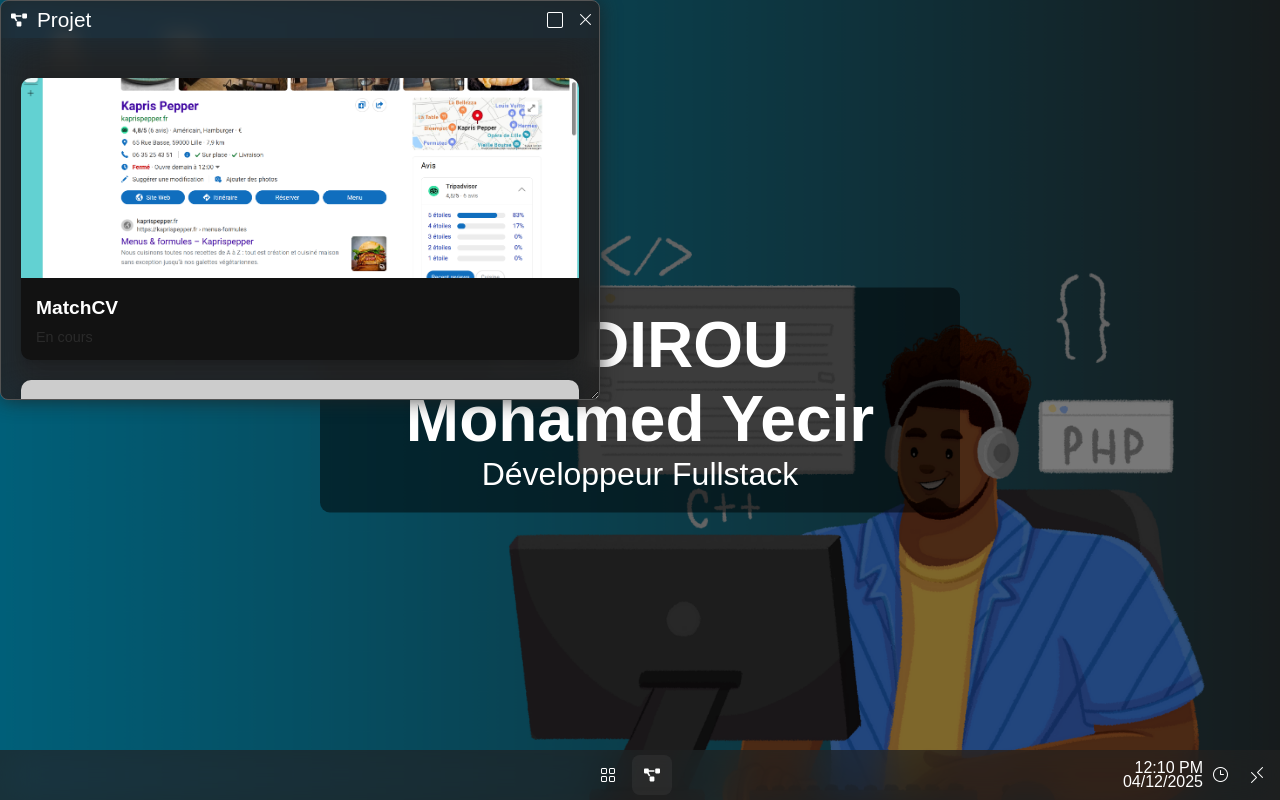
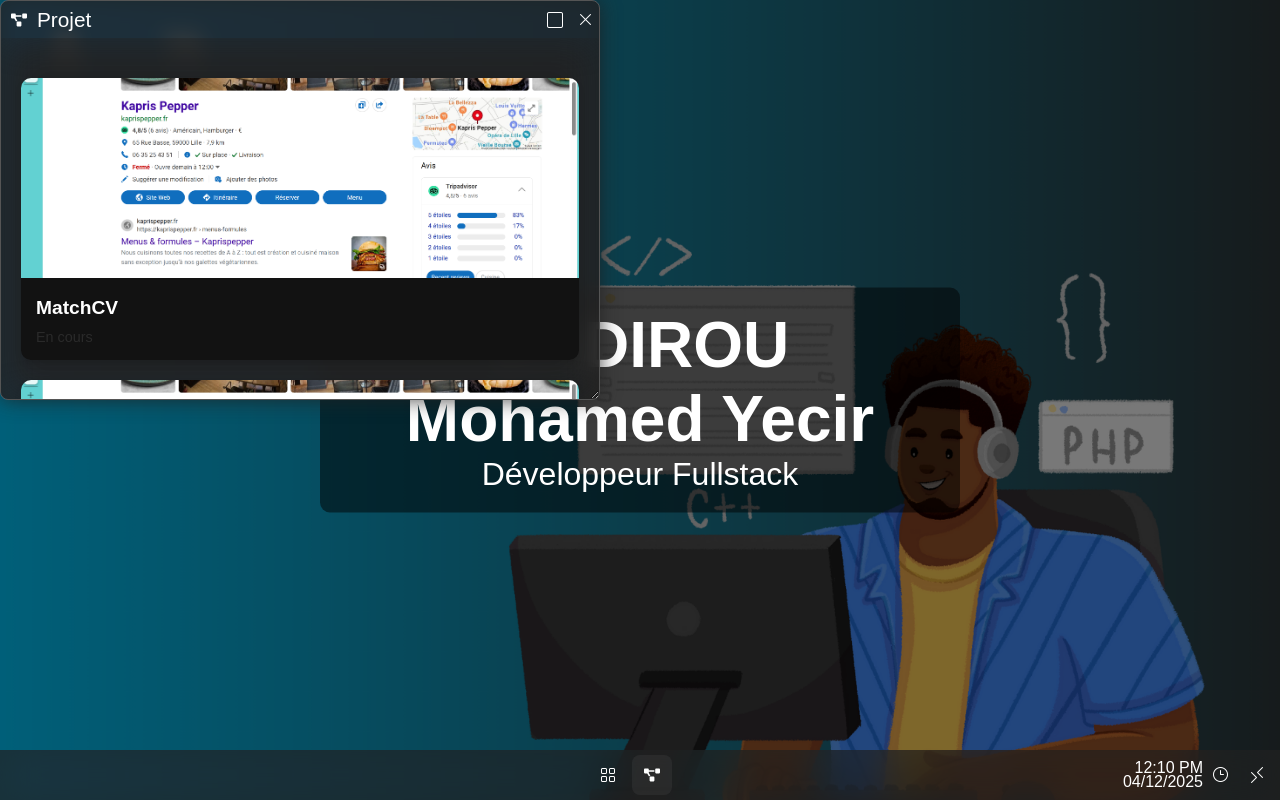
Before and after one commit to BYecir02/Desktop-portfolio, a React (Create React App) app in the folder Portfolio/: page / in a window 1280 px wide. Both pictures are taken after a click on the element "Projet". Built offline with nearby package versions, Linux system fonts and the light colour scheme; a web font is replaced by a local one.

Commit message:
update project 2

```diff
--- a/Portfolio/src/Apps/ProjectApp/ProjectApp.jsx
+++ b/Portfolio/src/Apps/ProjectApp/ProjectApp.jsx
@@ -42,25 +42,18 @@
       image: matchcv,
     },
     {
-      id: 2,
-      name: "Projet 2",
-      description: "Description du projet 2",
-      details: "Détails complets du projet 2...",
-      period: "Avril 2023 - Juin 2023",
-      type: "Application Mobile",
-      github: "https://github.com/username/projet2",
-      image: "https://via.placeholder.com/300x200",
-    },
-    {
-      id: 3,
-      name: "Projet 3",
-      description: "Description du projet 3",
-      details: "Détails complets du projet 3...",
-      period: "Juillet 2023 - Septembre 2023",
-      type: "Logiciel Desktop",
-      github: "https://github.com/username/projet3",
-      image: "https://via.placeholder.com/300x200",
-    },
+        id: 2,
+        name: "Application de gestion de sortie",
+        description:
+          "Application web facilitant l'organisation et la gestion des événements en centralisant les inscriptions et les notifications des participants.",
+        details: `
+          - Technologies : Figma, React JS, Node JS et Express, MySQL
+        `,
+        period: "Juin 2024",
+        type: "Application Web",
+        github: "https://github.com/username/projet2",
+        image: matchcv,
+      },
   ];
 
   return (
--- a/Portfolio/src/Hooks/useApps.js
+++ b/Portfolio/src/Hooks/useApps.js
@@ -9,13 +9,7 @@
 import { FaProjectDiagram } from "react-icons/fa";
 
 const apps = [
-  {
-    name: "About",
-    icon: "\uE77B", // Icône Bitmoji ou similaire
-    width: 500,
-    height: 600,
-    app: About, // Composant associé
-  },
+
   {
     name: "Calculator",
     icon: "\uE1D0",
@@ -64,6 +58,13 @@
   const [windowPos, setWindowPos] = useState({});
   const systemApps = useMemo(
     () => [
+      {
+        name: "About",
+        icon: "\uE77B", // Icône Bitmoji ou similaire
+        width: 500,
+        height: 600,
+        app: About, // Composant associé
+      },
       {
         name: "Clock",
         icon: "\uE121",
```
